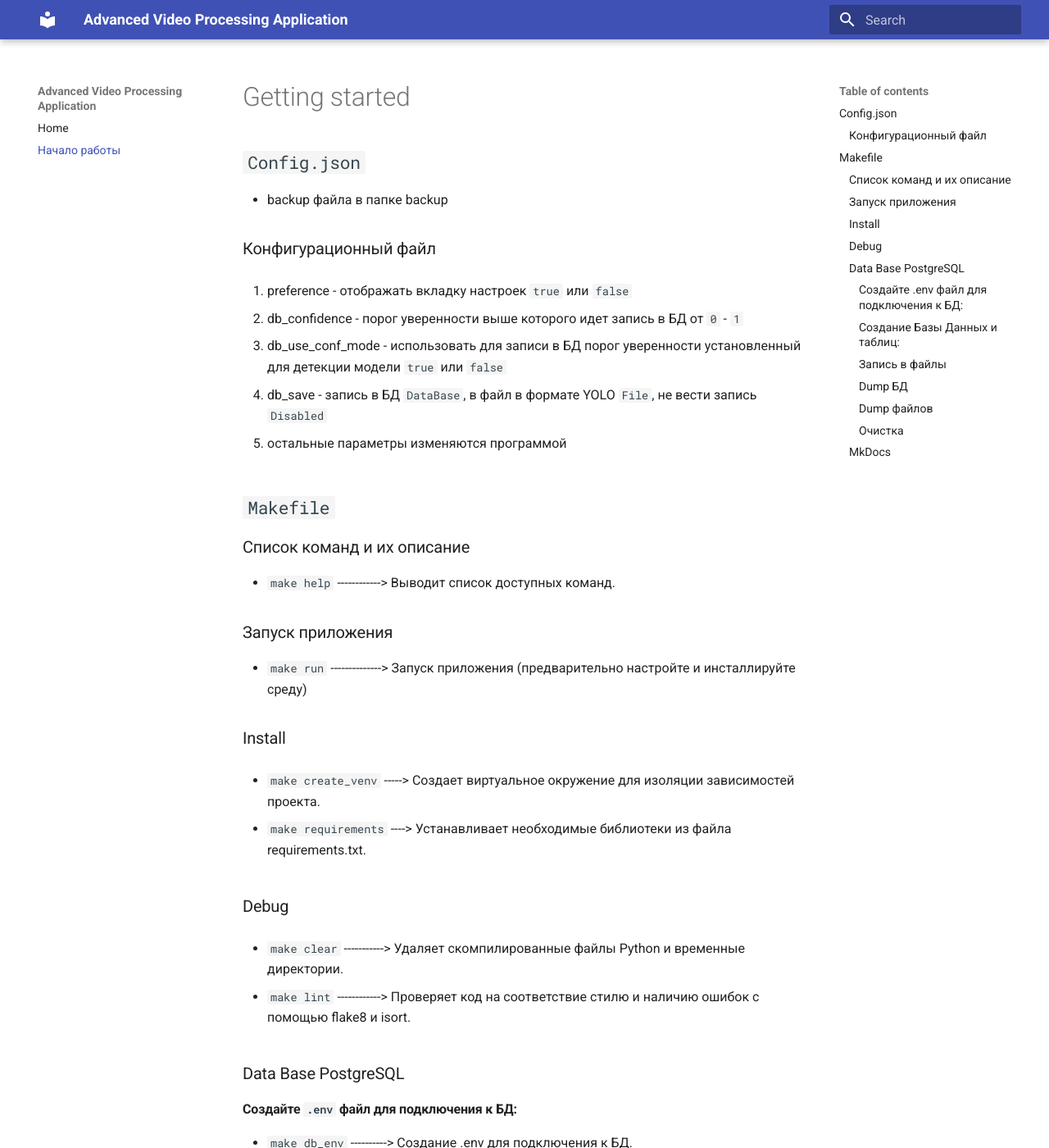
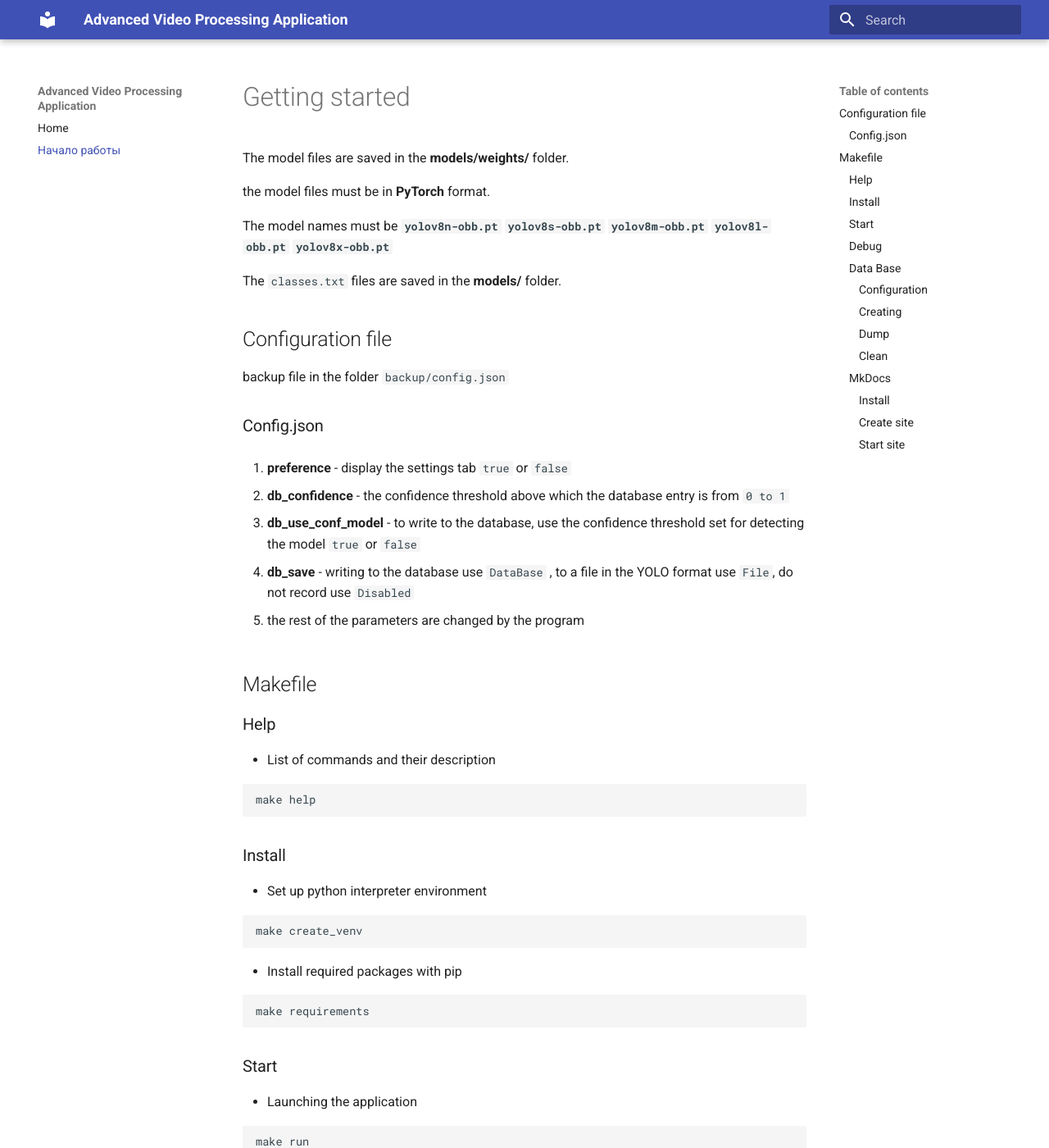
Before and after one commit to OlegShamaev/GUI-YOLOv8-OBB-4-STREAMS, an MkDocs documentation site: the page built from docs/docs/getting-started.md, in a window 1280 px wide and 1400 px high. Shown: the whole window at 82% size. Built offline with MkDocs 1.6.1 and Material for MkDocs 9.7.7, drawn with Linux system fonts in a browser that asks for light colours; some of the changed text lies outside the part shown.

Commit message:
change docs

````diff
--- a/docs/docs/getting-started.md
+++ b/docs/docs/getting-started.md
@@ -1,61 +1,91 @@
-Getting started
-===============
-
-## `Config.json`
-
- - backup файла в папке backup
-
-### Конфигурационный файл
+# Getting started
 
 
-1. preference - отображать вкладку настроек `true` или `false`
+The model files  are saved in the  **models/weights/**  folder.
+
+the model files must be in **PyTorch** format.
+
+The model names must be **`yolov8n-obb.pt` `yolov8s-obb.pt` `yolov8m-obb.pt` `yolov8l-obb.pt` `yolov8x-obb.pt`**
+
+The `classes.txt` files are saved in the  **models/**  folder.
+
+## Configuration file
+backup file in the folder `backup/config.json`
+
+### Config.json
 
 
-2. db_confidence - порог уверенности выше которого идет запись в БД от `0` - `1`
+1. **preference** - display the settings tab `true` or `false`
 
 
-3. db_use_conf_mode - использовать для записи в БД порог уверенности установленный для детекции модели `true` или `false`
+2. **db_confidence** - the confidence threshold above which the database entry is from `0 to 1`
 
 
-4. db_save - запись в БД `DataBase`, в файл в формате YOLO `File`, не вести запись `Disabled`
-
-- остальные параметры изменяются программой
-
-## `Makefile`
-
-### Список команд и их описание
-
-- `make help` ------------> Выводит список доступных команд.
-
-### Запуск приложения
-
-- `make run` --------------> Запуск приложения (предварительно настройте и инсталлируйте среду)
+3. **db_use_conf_model** - to write to the database, use the confidence threshold set for detecting the model `true` or `false`
 
 
+4. **db_save** - writing to the database use `DataBase` , to a file in the YOLO  format use `File`, do not record use `Disabled`
+
+- the rest of the parameters are changed by the program
+
+## Makefile
+
+### Help
+- List of commands and their description
+
+```shell
+make help
+```
+
 ### Install
+- Set up python interpreter environment
 
-- `make create_venv` -----> Создает виртуальное окружение для изоляции зависимостей проекта.
+```shell
+make create_venv
+```
+
+- Install required packages with pip
+
+```shell
+make requirements
+```
+
+### Start
+- Launching the application
+
+```shell
+make run
+```
+
+### Debug
+- Deletes compiled Python files and temporary directories.
+
+```shell
+make clear
+```
+
+- Checks the code for compliance with the style and the presence of errors using flake8 and isort.
+
+```shell
+make lint
+```
 
 
-- `make requirements` ----> Устанавливает необходимые библиотеки из файла requirements.txt.
+### Data Base
+Our application uses a **PostgreSQL** database by default. To switch to a different database, simply configure the **src/utils/db_config.py** file.
 
 
-### Debug
+#### Configuration
 
-- `make clear` -----------> Удаляет скомпилированные файлы Python и временные директории.
+- Create an .env file to securely store your database credentials:
 
+```shell
+make db_env
+```
 
-- `make lint` ------------> Проверяет код на соответствие стилю и наличию ошибок с помощью flake8 и isort.
+- Variables of the **env** file
 
-
-### Data Base PostgreSQL
-
-
-#### Создайте  `.env` файл для подключения к БД:
-
-- `make db_env` ----------> Создание .env для подключения к БД.
-
-'''
+```shell
 
 
     DB_USER=your-user
@@ -71,41 +101,68 @@ Getting started
 
 
     DB_HOST=localhost
-'''
+```
 
-#### Создание Базы Данных и таблиц:
+#### Creating
+- Creating a database and tables for recording detection results:
 
- - `make db_create` -------> Создает базу данных PostgreSQL, необходимые таблицы в установленной PostgreSQL и директории.
+```shell
+make db_create
+```
 
 
-#### Запись в файлы
+- Creating directories to write detection results to files
 
-- `make folders_create` --> Создайте папки для записи данных в файлы  (при создании БД пропустить ).
+```shell
+make folders_create
+```
+#### Dump
 
+- Data Base
+Creates a dump of the database and images into an archive in the data folder and database tables and cleans up the database.
 
-#### Dump БД
+```shell
+make dump_db
+```
 
-- `make dump_db` ---------> Создает дамп базы данных и изображений в архив в папке data и таблицы БД и очищает БД.
+- Files
+Creates a dump of directories with images and labels and cleans them
 
-#### Dump файлов
+```shell
+make dump_files
+```
 
-- `make dump_files` ------> Создает дамп директорий с изображениями и метками и очищает.
+#### Clean
+- Clears database tables and deletes images.
 
-#### Очистка
+```shell
+make clear_db
+```
 
-- `make clear_db` --------> Очищает таблицы базы данных и удаляет изображения.
+- Clears directories with images and labels.
 
-
-- `make clear_folders` ---> Очищает директории с изображениями и метками.
+```shell
+make clear_folders
+```
 
 
 
 ### MkDocs
+#### Install
 
-- `make install_docs` ----> Install MkDocs
+```shell
+make install_docs
+```
+#### Create site
+MkDocs is a static site generator that creates a website from Markdown files.
 
+```shell
+make build_docs
+```
 
-- `make build_docs` ------> Создает сайт MkDocs
+#### Start site
+MkDocs launches your documentation site at [ http://127.0.0.1:8000/]( http://127.0.0.1:8000/)
 
-
-- `make serve_docs` ------> Запускает сайт MkDocs (документации) по адресу [ http://127.0.0.1:8000/]( http://127.0.0.1:8000/)
+```shell
+make serve_docs
+```
````
Also changed, not shown: docs/docs/index.md (+1 -0 lines), README.md, docs/docs/images/all2.png.
